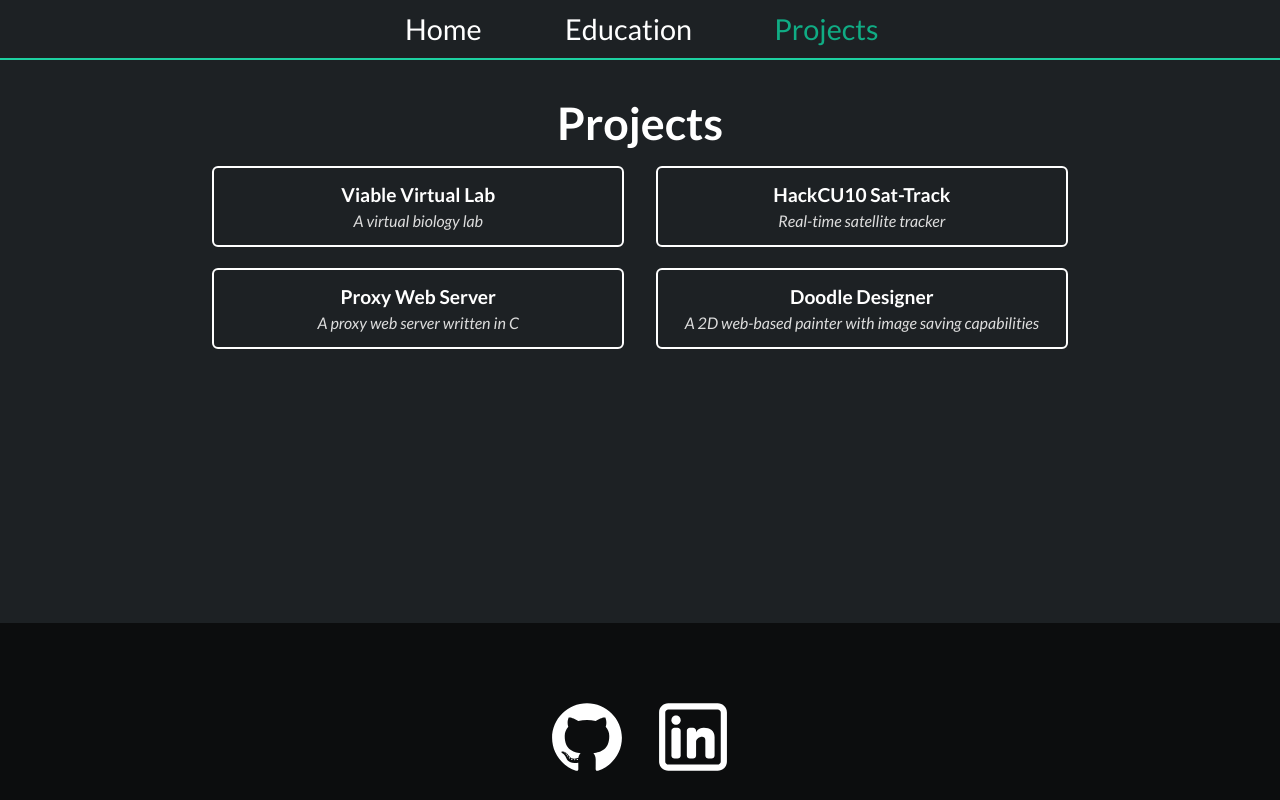
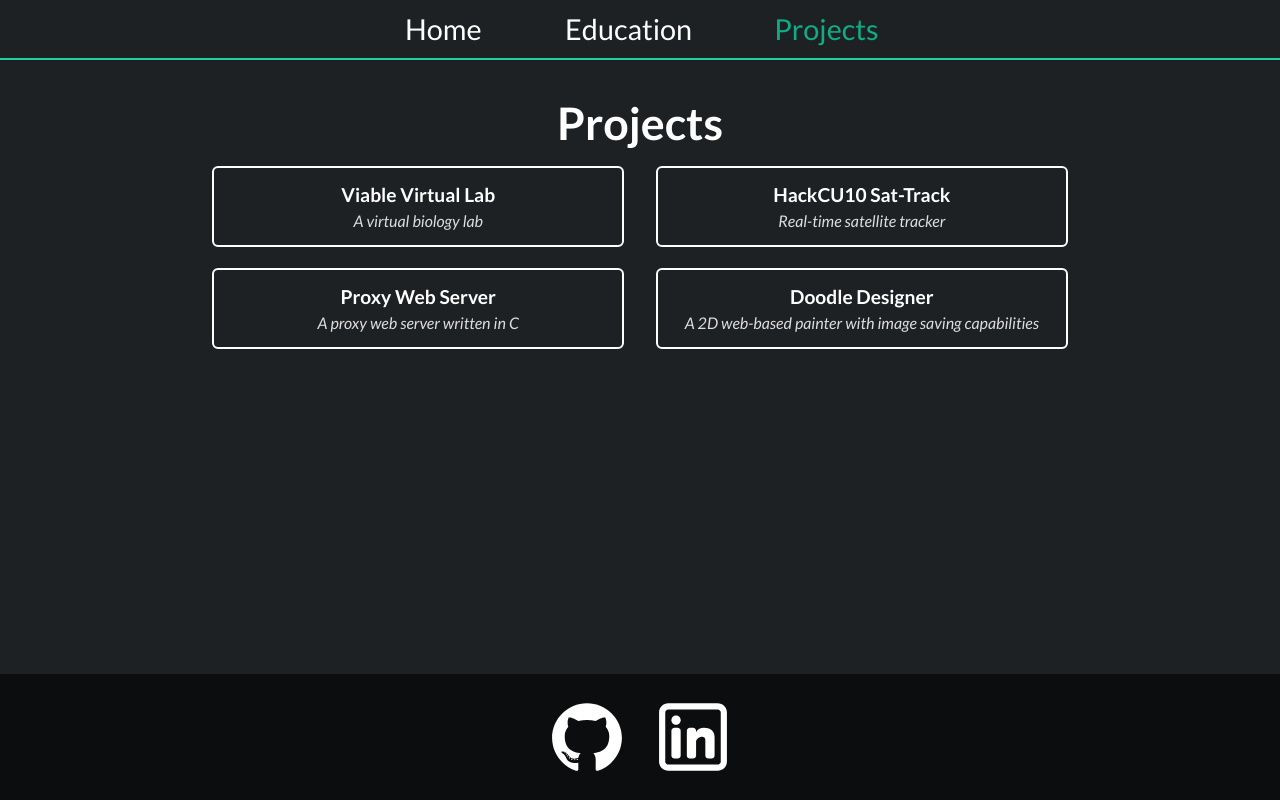
Before and after one commit to tylerhand1/portfolio, a React (Vite) app: page /projects in a window 1280 px wide. Built offline with nearby package versions, Linux system fonts and the light colour scheme.

Commit message:
Removed icon text from footer to make it look cleaner

```diff
--- a/src/components/Footer.jsx
+++ b/src/components/Footer.jsx
@@ -11,7 +11,6 @@
         target='_blank'
       >
         <div className='tech-icon-container'>
-          <p className='footer-icon-text'>Tyler&apos;s GitHub</p>
           <img src={gitHubIcon} className='tech-icon' />
         </div>
       </Link>
@@ -20,7 +19,6 @@
         target='_blank'
       >
         <div className='tech-icon-container'>
-          <p className='footer-icon-text'>Tyler&apos;s LinkedIn</p>
           <img src={linkedInIcon} className='tech-icon' />
         </div>
       </Link>
--- a/src/index.css
+++ b/src/index.css
@@ -121,7 +121,7 @@
   bottom: 0;
   z-index: 0;
 
-  padding-bottom: 15px;
+  padding: 15px 0;
 
   background-color: rgba(0, 0, 0, 0.6);
 }
@@ -143,7 +143,7 @@
   width: var(--main-width);
   align-items: center;
 
-  min-height: calc(100vh - var(--header-height) - var(--footer-height) - var(--header-margin) - 62px);
+  min-height: calc(100vh - var(--header-height) - var(--footer-height) - var(--header-margin) - 10px);
 }
 
 h1 {
@@ -379,7 +379,7 @@
   }
 
   main {
-    min-height: calc(100vh - var(--header-height) - var(--footer-height) - var(--header-margin) - 77px);
+    min-height: calc(100vh - var(--header-height) - var(--footer-height) - var(--header-margin) - 26px);
   }
 
   .tech-icon-container {
```
